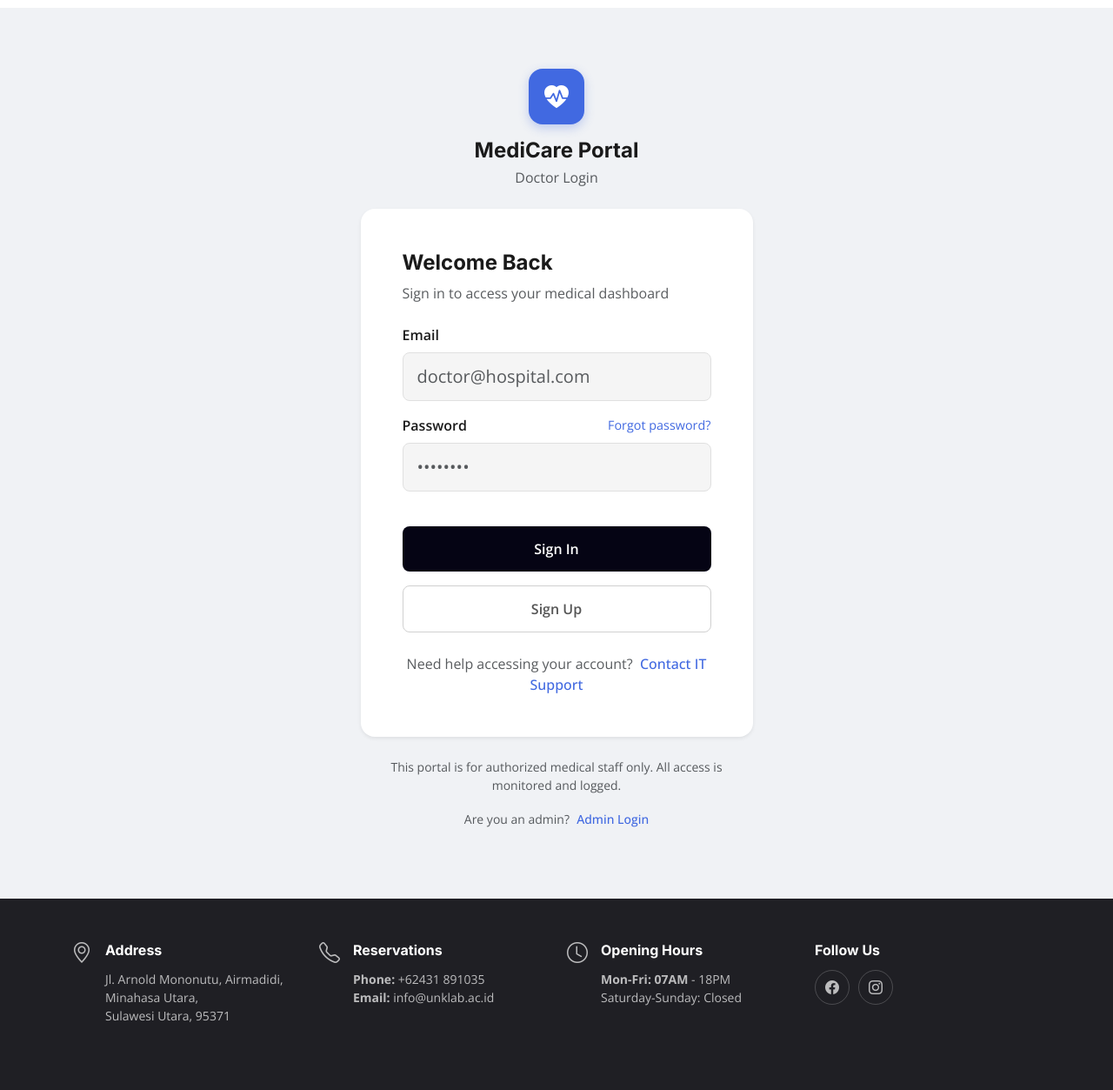
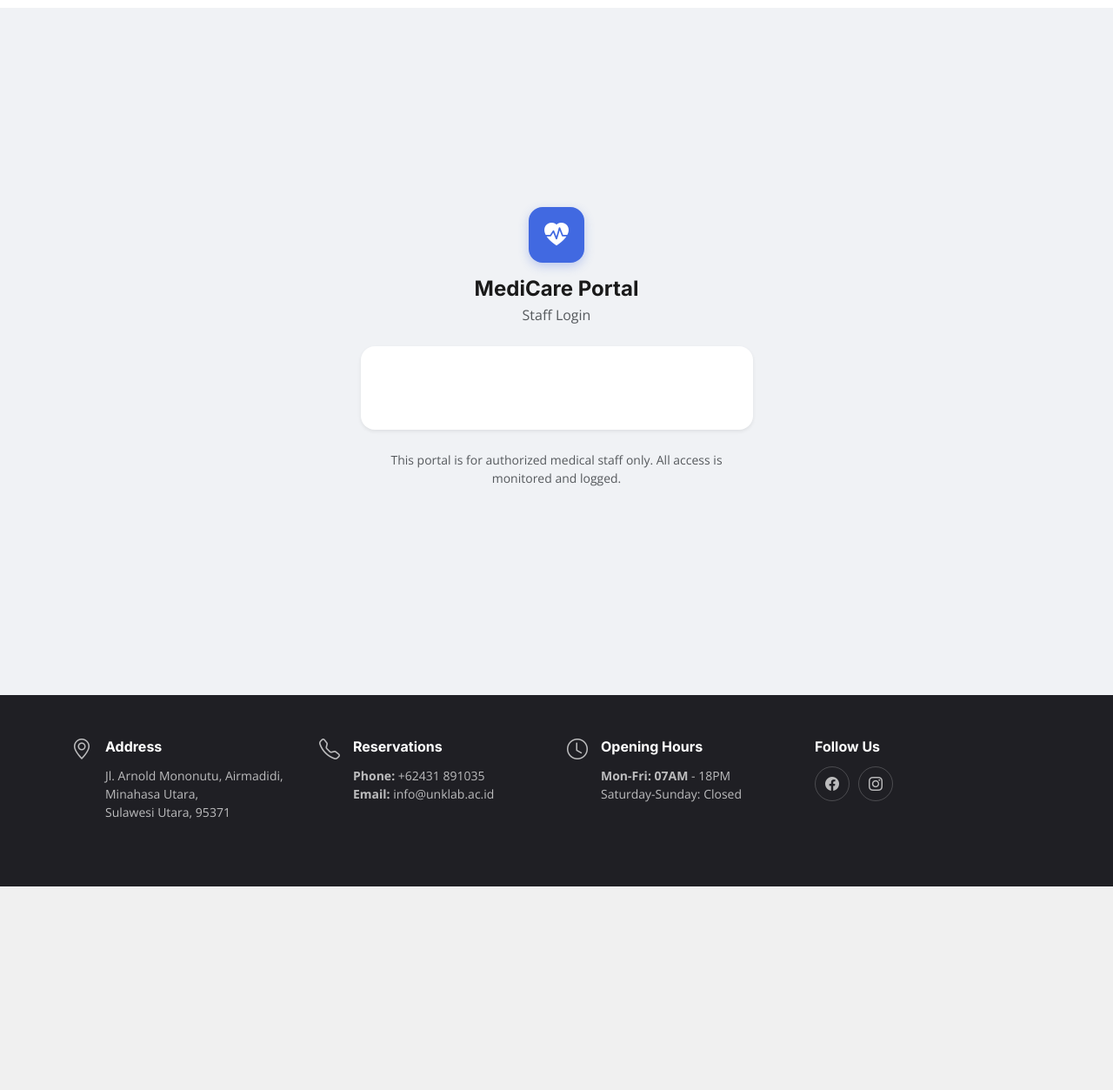
Before and after one commit to SamuelKirojan/Canteen, a PHP site: page /app/views/auth/index.php?r=auth/login in a window 1280 px wide. Shown: the part 81-1334 px from the top of the page at 87% size. After the commit the page ends 1100 px from the top, so only its background shows below. Run offline with PHP 8.4, Linux system fonts and the light colour scheme.

Commit message:
doctor/nurse

```diff
--- a/app/views/auth/account.php
+++ b/app/views/auth/account.php
@@ -1,5 +1,5 @@
 <?php
-$active  = ($tab ?? 'login');
+$active  = ($tab ?? 'doctor');
 $error   = $error ?? '';
 $success = $success ?? '';
 ?>
@@ -16,7 +16,7 @@
             <i class="bi bi-heart-pulse-fill text-white" style="font-size: 1.75rem;"></i>
           </div>
           <h4 class="mb-1 fw-bold" style="color:#1a1a1a;">MediCare Portal</h4>
-          <div class="text-muted">Doctor Login</div>
+          <div class="text-muted">Staff Login</div>
         </div>
 
         <!-- Card -->
@@ -38,14 +38,14 @@
               </div>
             <?php endif; ?>
 
-            <!-- Tab Content (hidden tabs, visual kept simple) -->
+            <!-- Tab Content -->
             <div class="tab-content">
 
-              <!-- Sign In Tab -->
-              <div id="pane-login" class="tab-pane fade <?php echo $active==='login'?'show active':''; ?>">
+              <!-- Doctor Login Tab -->
+              <div id="pane-doctor" class="tab-pane fade <?php echo $active==='doctor'?'show active':''; ?>">
                 <!-- Header text -->
                 <div class="mb-4">
-                  <h4 class="fw-bold mb-2" style="color:#1a1a1a;">Welcome Back</h4>
+                  <h4 class="fw-bold mb-2" style="color:#1a1a1a;">Doctor Login</h4>
                   <p class="text-muted mb-0">
                     Sign in to access your medical dashboard
                   </p>
@@ -55,7 +55,7 @@
                   <div class="mb-3">
                     <label class="form-label fw-semibold mb-2" style="color:#1a1a1a;">Email</label>
                     <input type="email" name="email" class="form-control form-control-lg"
-                           placeholder="doctor@hospital.com" required
+                           placeholder="enter email" required
                            style="background:#f5f5f5; border:1px solid #e0e0e0; border-radius:.5rem; padding:.75rem 1rem;">
                   </div>
 
@@ -65,7 +65,7 @@
                       <a href="#" class="text-decoration-none" style="color:#4169E1; font-size:.9rem;">Forgot password?</a>
                     </div>
                     <input type="password" name="password" class="form-control form-control-lg"
-                           placeholder="••••••••" required
+                           placeholder="enter password" required
                            style="background:#f5f5f5; border:1px solid #e0e0e0; border-radius:.5rem; padding:.75rem 1rem;">
                   </div>
 
@@ -76,11 +76,11 @@
                   </button>
                 </form>
 
-                <!-- Sign Up Button -->
+                <!-- Switch to Nurse Login Button -->
                 <button class="btn btn-outline-secondary w-100 fw-semibold mt-3"
-                        data-bs-toggle="tab" data-bs-target="#pane-signup" type="button"
+                        data-bs-toggle="tab" data-bs-target="#pane-nurse" type="button"
                         style="border:1px solid #d0d0d0; border-radius:.5rem; padding:.875rem 0; font-size:1rem; color:#555;">
-                  Sign Up
+                  Nurse Login
                 </button>
 
                 <!-- Help text -->
@@ -90,44 +90,46 @@
                 </div>
               </div>
 
-              <!-- Sign Up Tab -->
-              <div id="pane-signup" class="tab-pane fade <?php echo $active==='signup'?'show active':''; ?>">
+              <!-- Nurse Login Tab -->
+              <div id="pane-nurse" class="tab-pane fade <?php echo $active==='nurse'?'show active':''; ?>">
                 <!-- Header text -->
                 <div class="mb-4">
-                  <h4 class="fw-bold mb-2" style="color:#1a1a1a;">Create Account</h4>
+                  <h4 class="fw-bold mb-2" style="color:#1a1a1a;">Nurse Login</h4>
                   <p class="text-muted mb-0">
-                    Sign up to access your medical dashboard
+                    Sign in to access your medical dashboard
                   </p>
                 </div>
 
-                <form method="POST" action="index.php?r=auth/signup">
+                <form method="POST" action="index.php?r=admin/login">
                   <div class="mb-3">
                     <label class="form-label fw-semibold mb-2" style="color:#1a1a1a;">Email</label>
                     <input type="email" name="email" class="form-control form-control-lg"
-                           placeholder="doctor@hospital.com" required
+                           placeholder="enter email" required
                            style="background:#f5f5f5; border:1px solid #e0e0e0; border-radius:.5rem; padding:.75rem 1rem;">
                   </div>
 
                   <div class="mb-3">
-                    <label class="form-label fw-semibold mb-2" style="color:#1a1a1a;">Password</label>
+                    <div class="d-flex justify-content-between align-items-center mb-2">
+                      <label class="form-label fw-semibold mb-0" style="color:#1a1a1a;">Password</label>
+                      <a href="#" class="text-decoration-none" style="color:#4169E1; font-size:.9rem;">Forgot password?</a>
+                    </div>
                     <input type="password" name="password" class="form-control form-control-lg"
-                           placeholder="Minimum 6 characters" required minlength="6"
+                           placeholder="enter password" required
                            style="background:#f5f5f5; border:1px solid #e0e0e0; border-radius:.5rem; padding:.75rem 1rem;">
-                    <small class="text-muted d-block mt-2">Password must be at least 6 characters long.</small>
                   </div>
 
                   <button type="submit"
                           class="btn btn-dark w-100 fw-semibold text-white"
                           style="background:#050414; border:none; border-radius:.5rem; padding:.875rem 0; font-size:1rem; margin-top:1.5rem;">
-                    Create Account
+                    Sign In
                   </button>
                 </form>
 
-                <!-- Back to Sign In Button -->
+                <!-- Switch to Doctor Login Button -->
                 <button class="btn btn-outline-secondary w-100 fw-semibold mt-3"
-                        data-bs-toggle="tab" data-bs-target="#pane-login" type="button"
+                        data-bs-toggle="tab" data-bs-target="#pane-doctor" type="button"
                         style="border:1px solid #d0d0d0; border-radius:.5rem; padding:.875rem 0; font-size:1rem; color:#555;">
-                  Back to Sign In
+                  Doctor Login
                 </button>
 
                 <!-- Help text -->
@@ -141,15 +143,15 @@
             <!-- Hidden nav tabs for functionality only -->
             <ul class="nav nav-pills d-none" role="tablist">
               <li class="nav-item" role="presentation">
-                <button class="nav-link <?php echo $active==='login'?'active':''; ?>"
-                        data-bs-toggle="tab" data-bs-target="#pane-login" type="button" role="tab">
-                  Sign In
+                <button class="nav-link <?php echo $active==='doctor'?'active':''; ?>"
+                        data-bs-toggle="tab" data-bs-target="#pane-doctor" type="button" role="tab">
+                  Doctor
                 </button>
               </li>
               <li class="nav-item" role="presentation">
-                <button class="nav-link <?php echo $active==='signup'?'active':''; ?>"
-                        data-bs-toggle="tab" data-bs-target="#pane-signup" type="button" role="tab">
-                  Sign Up
+                <button class="nav-link <?php echo $active==='nurse'?'active':''; ?>"
+                        data-bs-toggle="tab" data-bs-target="#pane-nurse" type="button" role="tab">
+                  Nurse
                 </button>
               </li>
             </ul>
@@ -162,14 +164,6 @@
           This portal is for authorized medical staff only. All access is monitored and logged.
         </p>
 
-        <!-- Admin link -->
-        <div class="text-center mt-3">
-          <span class="text-muted" style="font-size:.875rem;">Are you an admin?</span>
-          <a href="index.php?r=admin/login" class="text-decoration-none ms-1" style="color:#4169E1; font-weight:500; font-size:.875rem;">
-            Admin Login
-          </a>
-        </div>
-
       </div>
     </div>
   </div>
```
